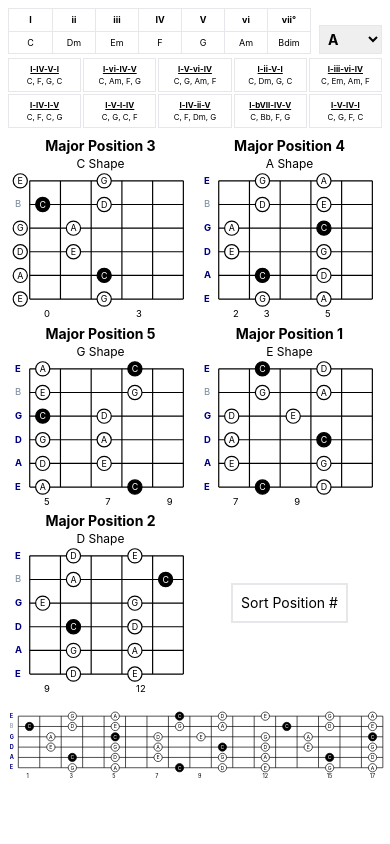
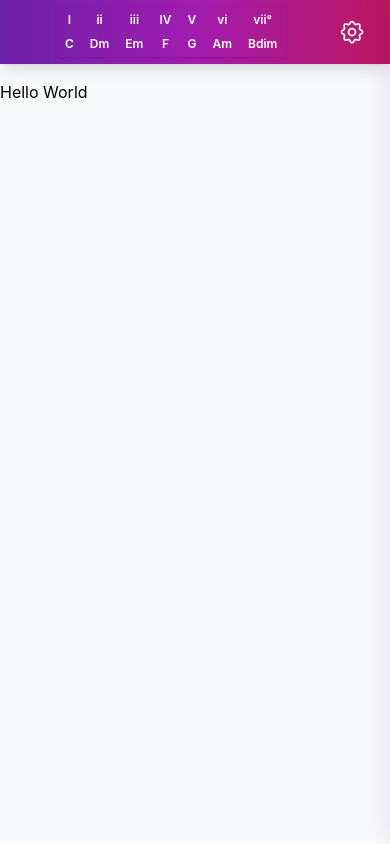
Before and after one commit to LucasLombardo/scale-positions, a React (Vite) app: page / in a window 390 px wide. Built offline with nearby package versions, Linux system fonts and the light colour scheme.

Commit message:
adds options button

```diff
--- a/src/App.jsx
+++ b/src/App.jsx
@@ -10,97 +10,266 @@ import FullBoard from "./components/FullBoard";
 import { useScreenWidth } from "./hooks";
 
 function App() {
-  const [key, setKey] = useState("C");
-  const [sortLR, setSortLR] = useState(true);
-  const [sortedPositions, setSortedPositions] = useState([]);
-  const keyType = key.endsWith("m") ? "minor" : "major";
+  const [settingsOpen, setSettingsOpen] = useState(false);
 
-  const width = useScreenWidth();
+  // Settings state
+  const [rootNote, setRootNote] = useState("C");
+  const [type, setType] = useState("major pentatonic");
+  const [accidental, setAccidental] = useState("natural");
+  const [sortPositions, setSortPositions] = useState("location");
+  const [lockOrientation, setLockOrientation] = useState(false);
+  const [orientation, setOrientation] = useState("portrait");
 
-  useEffect(() => {
-    let sortedByNumber = positions
-      .toSorted((a, b) => a[keyType] - b[keyType])
-      .map((p, i) => ({ ...p, start: keys[key].positionStarts[i] }));
-    if (sortLR)
-      sortedByNumber = sortedByNumber.toSorted((a, b) => a.start - b.start);
-    setSortedPositions(sortedByNumber);
-  }, [key, sortLR, keyType]);
-
-  const isDesktop = width > 1024;
+  // C major degrees and chords
+  const romanNumerals = ["I", "ii", "iii", "IV", "V", "vi", "vii°"];
+  const chords = ["C", "Dm", "Em", "F", "G", "Am", "Bdim"];
 
   return (
-    <div className="container max-w-screen-xl mx-auto px-2">
-      {isDesktop ? (
-        <>
-          <Radios
-            options={Object.keys(keys)}
-            setSelected={setKey}
-            selected={key}
-          />
-          <div className="w-fit mx-auto">
-            <Degrees
-              className="mt-2 text-sm w-full"
-              degrees={keys[key].degrees}
-            />
-            <Progressions
-              className="mt-2 w-full"
-              progressions={keys[key].progressions}
-            />
-
-            <div className="grid grid-cols-3 gap-2 place-items-center mt-2">
-              {sortedPositions.map((position, i) => (
-                <ScalePosition key={i} selectedKey={key} position={position} />
+    <div className="relative min-h-screen bg-gray-50">
+      {/* Top Bar */}
+      <div className="fixed top-0 left-0 w-full h-16 flex items-center justify-between px-4 z-30 bg-gradient-to-r from-purple-800 via-fuchsia-700 to-pink-700 shadow-lg">
+        {/* Left: Table */}
+        <table className="ml-10 text-white text-xs font-semibold rounded overflow-hidden shadow border border-white/20">
+          <tbody>
+            <tr>
+              {romanNumerals.map((num) => (
+                <td key={num} className="px-2 py-1 text-center">{num}</td>
               ))}
+            </tr>
+            <tr>
+              {chords.map((chord) => (
+                <td key={chord} className="px-2 py-1 text-center">{chord}</td>
+              ))}
+            </tr>
+          </tbody>
+        </table>
+        {/* Right: Settings Icon Button */}
         <button
-                className="border-2 border-gray-200 p-2 text-center"
-                onClick={() => setSortLR(!sortLR)}
+          className="ml-auto p-2 rounded-full hover:bg-white/10 transition-colors focus:outline-none focus:ring-2 focus:ring-white"
+          onClick={() => setSettingsOpen(true)}
+          aria-label="Open settings"
         >
-                {sortLR ? "Sort Position #" : "Sort L-R"}
+          {/* Inline SVG for settings icon */}
+          <svg xmlns="http://www.w3.org/2000/svg" fill="none" viewBox="0 0 24 24" strokeWidth={1.5} stroke="currentColor" className="w-7 h-7 text-white">
+            <path strokeLinecap="round" strokeLinejoin="round" d="M10.325 4.317c.426-1.756 2.924-1.756 3.35 0a1.724 1.724 0 002.573 1.066c1.543-.94 3.31.826 2.37 2.37a1.724 1.724 0 001.065 2.572c1.756.426 1.756 2.924 0 3.35a1.724 1.724 0 00-1.066 2.573c.94 1.543-.826 3.31-2.37 2.37a1.724 1.724 0 00-2.572 1.065c-.426 1.756-2.924 1.756-3.35 0a1.724 1.724 0 00-2.573-1.066c-1.543.94-3.31-.826-2.37-2.37a1.724 1.724 0 00-1.065-2.572c-1.756-.426-1.756-2.924 0-3.35a1.724 1.724 0 001.066-2.573c-.94-1.543.826-3.31 2.37-2.37.996.608 2.296.07 2.573-1.065z" />
+            <path strokeLinecap="round" strokeLinejoin="round" d="M15 12a3 3 0 11-6 0 3 3 0 016 0z" />
+          </svg>
         </button>
       </div>
-            <FullBoard selectedKey={key} />
-          </div>
-        </>
-      ) : (
-        <>
-          <div className="flex items-end justify-between">
-            <Degrees
-              className="text-[9px] sm:text-sm mr-2 mt-2 w-full"
-              isAbbreviated
-              degrees={keys[key].degrees}
-            />
-            <Select
-              options={Object.keys(keys)}
-              setSelected={setKey}
-              selected={key}
-            />
-          </div>
-          <Progressions
-            className="text-[8px] sm:text-sm xs:text-xs mt-1"
-            isDesktop={isDesktop}
-            progressions={keys[key].progressions}
-          />
-          <div className="grid grid-cols-2 gap-1 place-items-center mt-2 text-sm">
-            {sortedPositions.map((position, i) => (
-              <ScalePosition
-                key={i}
-                selectedKey={key}
-                position={position}
-                width={width / 2.2}
-              />
-            ))}
+
+      {/* Settings Panel (Drawer) */}
+      <div
+        className={`fixed top-0 right-0 h-full w-72 bg-white shadow-2xl z-40 transform transition-transform duration-300 ease-in-out ${settingsOpen ? "translate-x-0" : "translate-x-full"}`}
+        style={{ boxShadow: "-4px 0 24px 0 rgba(80,0,120,0.10)" }}
+      >
+        <div className="flex items-center justify-between px-4 py-4 border-b">
+          <span className="font-semibold text-lg text-purple-700">Settings</span>
           <button
-              className="border-2 border-gray-200 p-2 text-center"
-              onClick={() => setSortLR(!sortLR)}
+            className="p-1 rounded hover:bg-purple-100 focus:outline-none"
+            onClick={() => setSettingsOpen(false)}
+            aria-label="Close settings"
           >
-              {sortLR ? "Sort Position #" : "Sort L-R"}
+            <svg xmlns="http://www.w3.org/2000/svg" fill="none" viewBox="0 0 24 24" strokeWidth={2} stroke="currentColor" className="w-6 h-6 text-purple-700">
+              <path strokeLinecap="round" strokeLinejoin="round" d="M6 18L18 6M6 6l12 12" />
+            </svg>
           </button>
         </div>
-          <FullBoard selectedKey={key} width={width * 0.97} />
-        </>
+        <div className="p-4 text-gray-700 space-y-5">
+          {/* Root Note */}
+          <div>
+            <label htmlFor="root-note" className="block text-sm font-medium mb-1">Root Note</label>
+            <select
+              id="root-note"
+              className="w-full border rounded px-2 py-1"
+              value={rootNote}
+              onChange={e => setRootNote(e.target.value)}
+            >
+              {['A','B','C','D','E','F','G'].map(note => (
+                <option key={note} value={note}>{note}</option>
+              ))}
+            </select>
+          </div>
+          {/* Type */}
+          <div>
+            <label htmlFor="type" className="block text-sm font-medium mb-1">Type</label>
+            <select
+              id="type"
+              className="w-full border rounded px-2 py-1"
+              value={type}
+              onChange={e => setType(e.target.value)}
+            >
+              <option value="major pentatonic">Major Pentatonic</option>
+              <option value="minor pentatonic">Minor Pentatonic</option>
+            </select>
+          </div>
+          {/* Accidental */}
+          <div>
+            <label htmlFor="accidental" className="block text-sm font-medium mb-1">Accidental</label>
+            <select
+              id="accidental"
+              className="w-full border rounded px-2 py-1"
+              value={accidental}
+              onChange={e => setAccidental(e.target.value)}
+            >
+              <option value="flat">Flat</option>
+              <option value="natural">Natural</option>
+              <option value="sharp">Sharp</option>
+            </select>
+          </div>
+          {/* Sort Positions */}
+          <div>
+            <span className="block text-sm font-medium mb-1">Sort Positions</span>
+            <div className="flex gap-4">
+              <label className="flex items-center gap-1">
+                <input
+                  type="radio"
+                  name="sort-positions"
+                  value="location"
+                  checked={sortPositions === "location"}
+                  onChange={() => setSortPositions("location")}
+                  className="accent-purple-700"
+                />
+                Location
+              </label>
+              <label className="flex items-center gap-1">
+                <input
+                  type="radio"
+                  name="sort-positions"
+                  value="number"
+                  checked={sortPositions === "number"}
+                  onChange={() => setSortPositions("number")}
+                  className="accent-purple-700"
+                />
+                Number
+              </label>
+            </div>
+          </div>
+          {/* Lock Orientation */}
+          <div>
+            <label className="flex items-center gap-2">
+              <input
+                type="checkbox"
+                checked={lockOrientation}
+                onChange={e => setLockOrientation(e.target.checked)}
+                className="accent-purple-700"
+              />
+              Lock Orientation
+            </label>
+          </div>
+          {/* Orientation (conditional) */}
+          {lockOrientation && (
+            <div>
+              <label htmlFor="orientation" className="block text-sm font-medium mb-1">Orientation</label>
+              <select
+                id="orientation"
+                className="w-full border rounded px-2 py-1"
+                value={orientation}
+                onChange={e => setOrientation(e.target.value)}
+              >
+                <option value="landscape">Landscape</option>
+                <option value="portrait">Portrait</option>
+              </select>
+            </div>
           )}
+        </div>
+      </div>
+
+      {/* Main Content (with top padding for bar) */}
+      <div className="pt-20">
+        <h1>Hello World</h1>
+      </div>
     </div>
   );
 }
 
 export default App;
+
+
+// const [key, setKey] = useState("C");
+// const [sortLR, setSortLR] = useState(true);
+// const [sortedPositions, setSortedPositions] = useState([]);
+// const keyType = key.endsWith("m") ? "minor" : "major";
+
+// const width = useScreenWidth();
+
+// useEffect(() => {
+//   let sortedByNumber = positions
+//     .toSorted((a, b) => a[keyType] - b[keyType])
+//     .map((p, i) => ({ ...p, start: keys[key].positionStarts[i] }));
+//   if (sortLR)
+//     sortedByNumber = sortedByNumber.toSorted((a, b) => a.start - b.start);
+//   setSortedPositions(sortedByNumber);
+// }, [key, sortLR, keyType]);
+
+// const isDesktop = width > 1024;
+
+
+// {isDesktop ? (
+//   <>
+//     <Radios
+//       options={Object.keys(keys)}
+//       setSelected={setKey}
+//       selected={key}
+//     />
+//     <div className="w-fit mx-auto">
+//       <Degrees
+//         className="mt-2 text-sm w-full"
+//         degrees={keys[key].degrees}
+//       />
+//       <Progressions
+//         className="mt-2 w-full"
+//         progressions={keys[key].progressions}
+//       />
+
+//       <div className="grid grid-cols-3 gap-2 place-items-center mt-2">
+//         {sortedPositions.map((position, i) => (
+//           <ScalePosition key={i} selectedKey={key} position={position} />
+//         ))}
+//         <button
+//           className="border-2 border-gray-200 p-2 text-center"
+//           onClick={() => setSortLR(!sortLR)}
+//         >
+//           {sortLR ? "Sort Position #" : "Sort L-R"}
+//         </button>
+//       </div>
+//       <FullBoard selectedKey={key} />
+//     </div>
+//   </>
+// ) : (
+//   <>
+//     <div className="flex items-end justify-between">
+//       <Degrees
+//         className="text-[9px] sm:text-sm mr-2 mt-2 w-full"
+//         isAbbreviated
+//         degrees={keys[key].degrees}
+//       />
+//       <Select
+//         options={Object.keys(keys)}
+//         setSelected={setKey}
+//         selected={key}
+//       />
+//     </div>
+//     <Progressions
+//       className="text-[8px] sm:text-sm xs:text-xs mt-1"
+//       isDesktop={isDesktop}
+//       progressions={keys[key].progressions}
+//     />
+//     <div className="grid grid-cols-2 gap-1 place-items-center mt-2 text-sm">
+//       {sortedPositions.map((position, i) => (
+//         <ScalePosition
+//           key={i}
+//           selectedKey={key}
+//           position={position}
+//           width={width / 2.2}
+//         />
+//       ))}
+//       <button
+//         className="border-2 border-gray-200 p-2 text-center"
+//         onClick={() => setSortLR(!sortLR)}
+//       >
+//         {sortLR ? "Sort Position #" : "Sort L-R"}
+//       </button>
+//     </div>
+//     <FullBoard selectedKey={key} width={width * 0.97} />
+//   </>
+// )}
```
Lines whose indentation alone changed are shown as unchanged.
